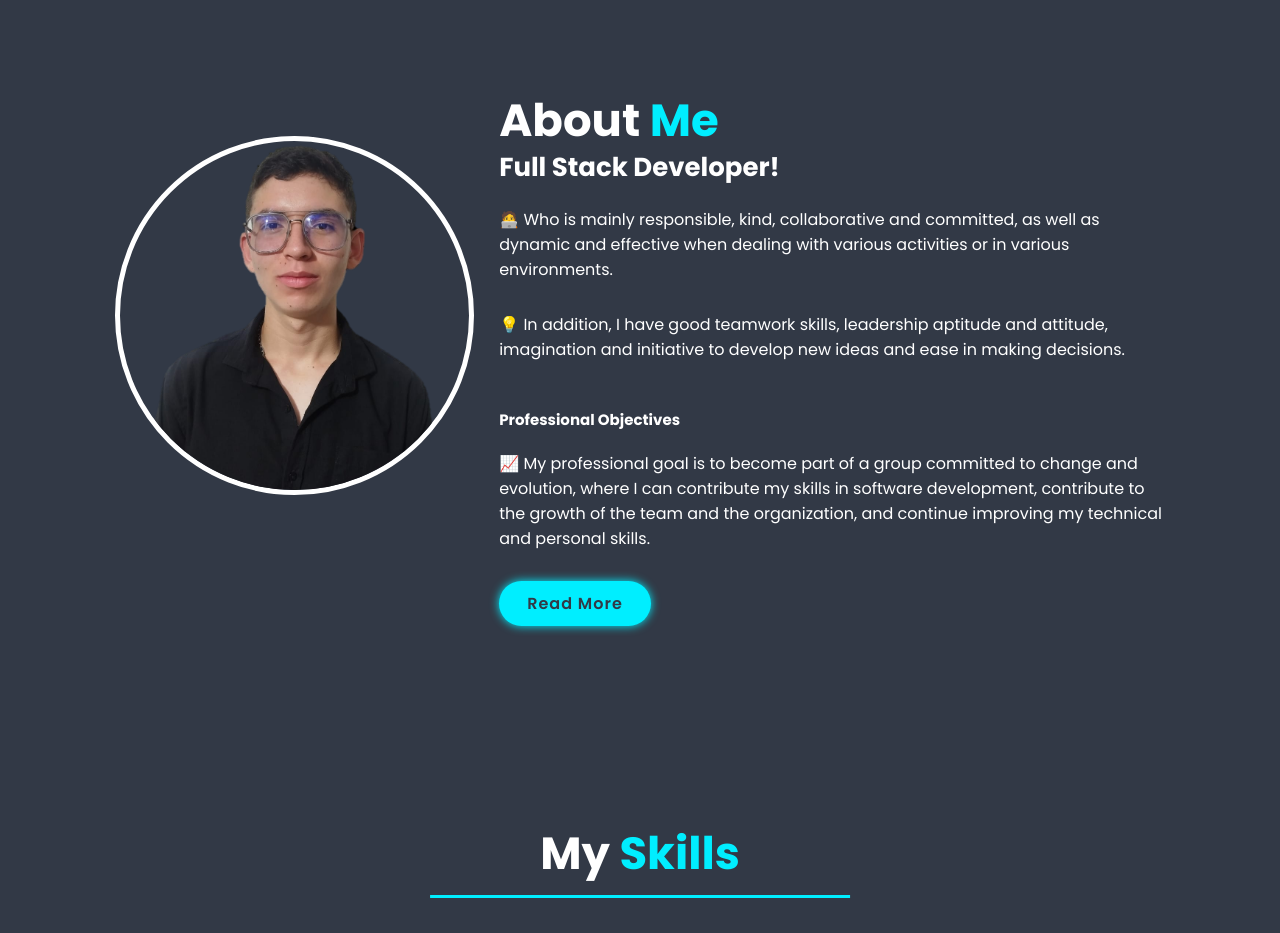
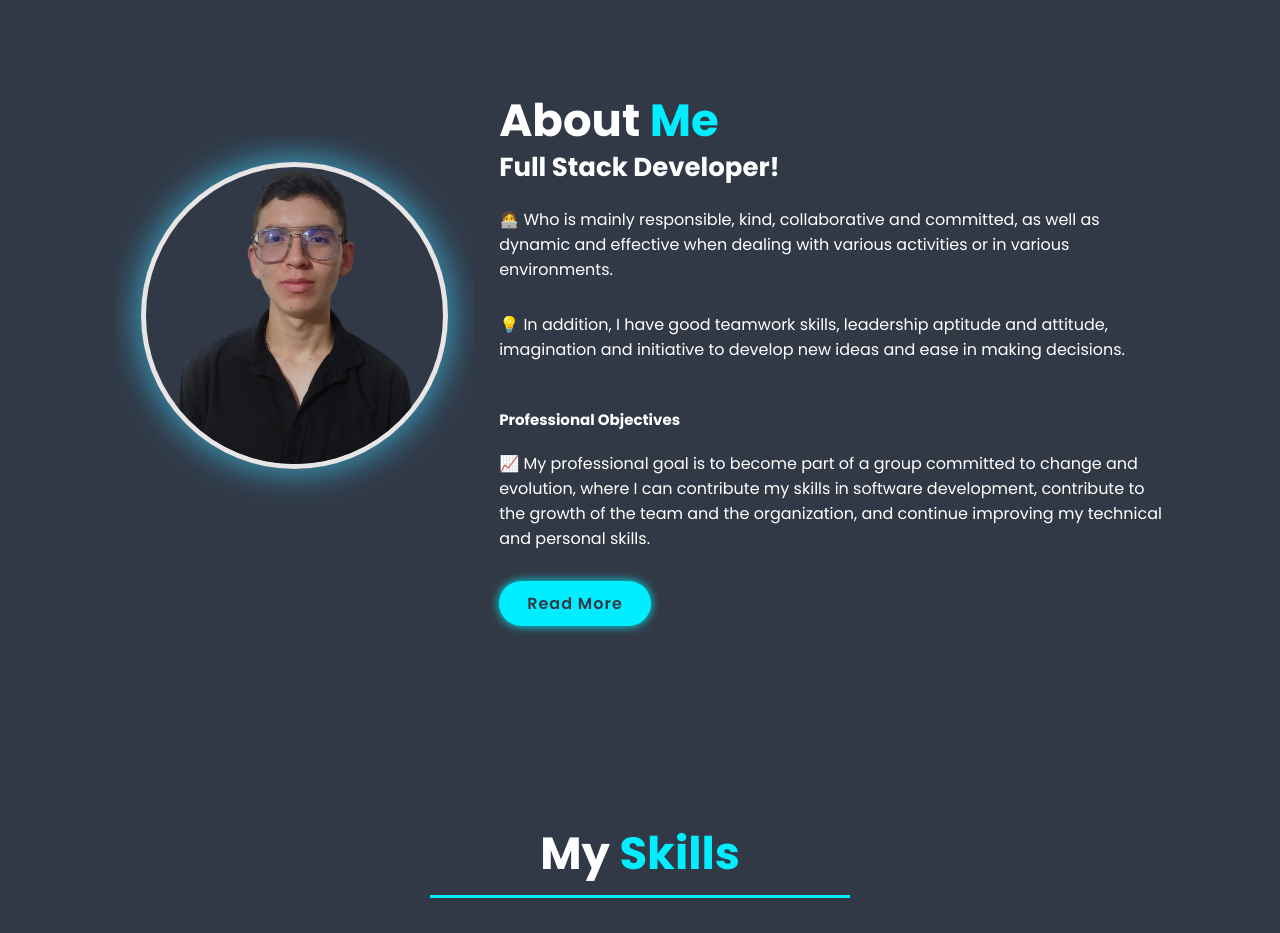
Before and after one commit to AlexisH28/Portfolio_AlexisH, a plain HTML site: page index.html in a window 1280 px wide. Shown: the part 880-1813 px from the top of the page. Drawn offline with nearby package versions, Linux system fonts and the light colour scheme.

Commit message:
feat: :sparkles: Corrections to the visual aspect

```diff
--- a/styles.css
+++ b/styles.css
@@ -187,6 +187,12 @@ span {
     width: -webkit-fill-available;
     border: 5px solid;
     border-radius: 190px;
+    filter: brightness(0.9);
+    box-shadow: 0 0 40px rgba(0, 191, 255, 0.6),
+    0 0 30px rgba(173, 216, 230, 0.5);
+    transition: transform 0.4s ease, box-shadow 0.4s ease;
+    transition: filter 0.3s ease;
+    margin: 2vw;
 }
 
 .heading {
@@ -580,7 +586,7 @@ span {
 }
 
 ::-webkit-scrollbar-thumb:hover {
-    background: #f0f0f0;
+    background: #2ea3a1;
 }
 
 /* RESPONSIVE */
```
